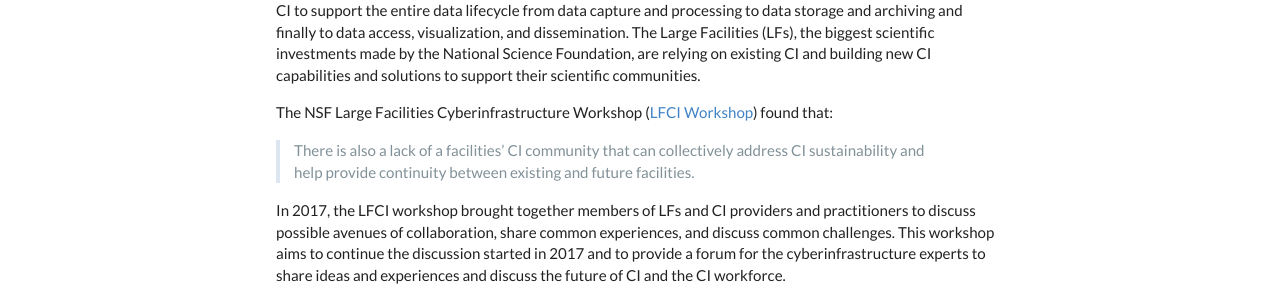
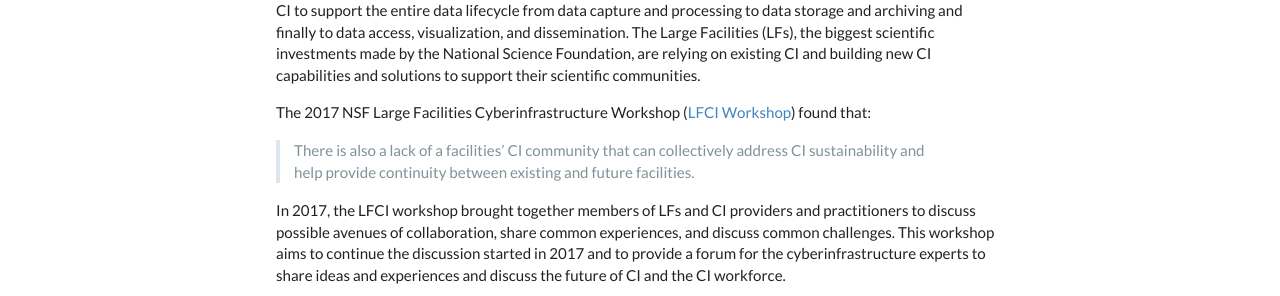
Before and after one commit to facilitiesci/facilitiesci.github.io, a Jekyll site: the page built from index.md, in a window 1280 px wide. Shown: the part 571-867 px from the top of the page. Built offline with Jekyll 4.4.1, drawn with Linux system fonts in a browser that asks for light colours; nearby versions of some CDN libraries.

Commit message:
Update index.md

```diff
--- a/index.md
+++ b/index.md
@@ -40,8 +40,8 @@
 investments made by the National Science Foundation, are relying on existing CI and
 building new CI capabilities and solutions to support their scientific communities.
 
-The NSF Large Facilities Cyberinfrastructure Workshop
-([LFCI Workshop](http://facilitiesci.org/2017.html)) found that:
+The 2017 NSF Large Facilities Cyberinfrastructure Workshop
+([LFCI Workshop](/2017.html)) found that:
 > There is also a lack of a facilities' CI community that can collectively address
 > CI sustainability and help provide continuity between existing and future facilities.
 
```
